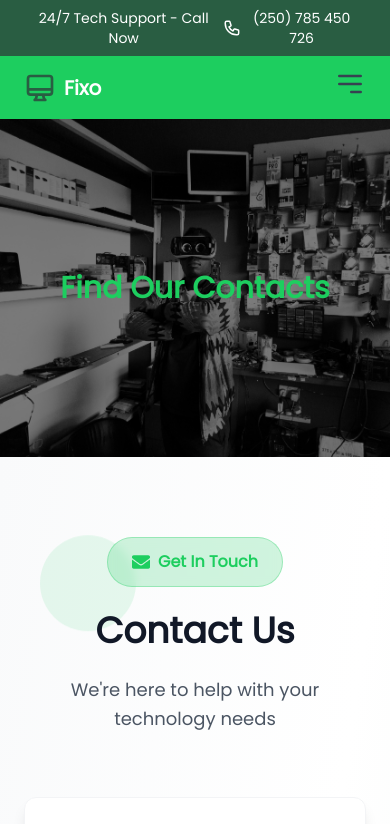
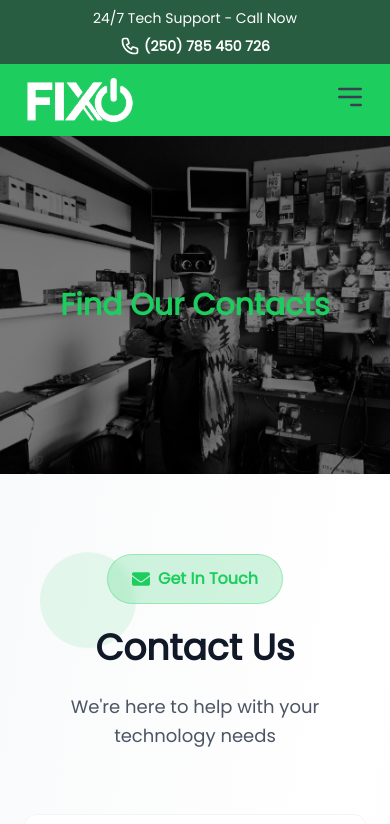
Before and after one commit to Ireme-Nyawe/fixo-fe, a React (Vite) app: page /contact in a window 390 px wide. Shown: the top 824 px of the page. Built offline with nearby package versions, Linux system fonts and the light colour scheme; no server answers.

Commit message:
add logo and some fixes (#64)
* add logo

* fix header responsiveness and contacts finetuning

* Top contacts, responsive

---------

Co-authored-by: Ireme-Nyawe <akimana.inono@gmail.com>

```diff
--- a/src/components/clients/Footer.tsx
+++ b/src/components/clients/Footer.tsx
@@ -1,5 +1,17 @@
 import { Link } from 'react-router-dom';
-import { FaFacebook, FaTwitter, FaInstagram, FaLinkedin, FaPhone, FaEnvelope, FaMapMarkerAlt, FaClock, FaShieldAlt, FaHeart, FaRocket } from 'react-icons/fa';
+import {
+  FaFacebook,
+  FaTwitter,
+  FaInstagram,
+  FaLinkedin,
+  FaPhone,
+  FaEnvelope,
+  FaMapMarkerAlt,
+  FaClock,
+  FaShieldAlt,
+  FaHeart,
+  FaRocket,
+} from 'react-icons/fa';
 
 const Footer = ({ lang }: { lang: string }) => {
   const quickLinks = [
@@ -11,17 +23,40 @@ const Footer = ({ lang }: { lang: string }) => {
   ];
 
   const socialMediaLinks = [
-    { href: 'https://facebook.com', icon: FaFacebook, label: 'Facebook', color: 'hover:text-blue-400' },
-    { href: 'https://twitter.com', icon: FaTwitter, label: 'Twitter', color: 'hover:text-blue-300' },
-    { href: 'https://instagram.com', icon: FaInstagram, label: 'Instagram', color: 'hover:text-pink-400' },
-    { href: 'https://linkedin.com', icon: FaLinkedin, label: 'LinkedIn', color: 'hover:text-blue-500' },
+    {
+      href: 'https://facebook.com',
+      icon: FaFacebook,
+      label: 'Facebook',
+      color: 'hover:text-blue-400',
+    },
+    {
+      href: 'https://twitter.com',
+      icon: FaTwitter,
+      label: 'Twitter',
+      color: 'hover:text-blue-300',
+    },
+    {
+      href: 'https://instagram.com',
+      icon: FaInstagram,
+      label: 'Instagram',
+      color: 'hover:text-pink-400',
+    },
+    {
+      href: 'https://linkedin.com',
+      icon: FaLinkedin,
+      label: 'LinkedIn',
+      color: 'hover:text-blue-500',
+    },
   ];
 
   const features = [
-    { icon: FaShieldAlt, text: { en: 'Secure & Reliable', rw: 'Umutekano n\'Uwizigirwa' } },
+    {
+      icon: FaShieldAlt,
+      text: { en: 'Secure & Reliable', rw: "Umutekano n'Uwizigirwa" },
+    },
     { icon: FaClock, text: { en: '24/7 Support', rw: 'Ubufasha 24/7' } },
     { icon: FaRocket, text: { en: 'Fast Response', rw: 'ubufasha bwihuse' } },
-    { icon: FaHeart, text: { en: 'Citizen First', rw: 'umuturage kw\'isonga' } },
+    { icon: FaHeart, text: { en: 'Citizen First', rw: "umuturage kw'isonga" } },
   ];
 
   return (
@@ -44,7 +79,7 @@ const Footer = ({ lang }: { lang: string }) => {
                 to="/"
                 className="text-3xl font-bold tracking-wide text-white mb-4 inline-block"
               >
-                Fixo
+                <img src="./logo-white.png" alt="Fixo Logo"  className='h-16'/>
               </Link>
               <p className="text-gray-300 text-sm leading-relaxed mb-6 text-justify">
                 {lang === 'en'
@@ -55,9 +90,14 @@ const Footer = ({ lang }: { lang: string }) => {
               {/* Features */}
               <div className="space-y-3">
                 {features.map((feature, index) => (
-                  <div key={index} className="flex items-center gap-3 text-gray-300 text-sm">
+                  <div
+                    key={index}
+                    className="flex items-center gap-3 text-gray-300 text-sm"
+                  >
                     <feature.icon className="text-secondary text-sm" />
-                    <span>{lang === 'en' ? feature.text.en : feature.text.rw}</span>
+                    <span>
+                      {lang === 'en' ? feature.text.en : feature.text.rw}
+                    </span>
                   </div>
                 ))}
               </div>
@@ -70,7 +110,7 @@ const Footer = ({ lang }: { lang: string }) => {
               </h3>
               <ul className="space-y-3 ">
                 {quickLinks.map((link, index) => (
-                  <li key={index} className='text-center'>
+                  <li key={index} className="text-center">
                     <Link
                       to={link.path}
                       className="text-gray-300 hover:text-secondary transition-colors duration-300 block text-sm"
@@ -101,7 +141,9 @@ const Footer = ({ lang }: { lang: string }) => {
                 </div>
                 <div className="flex items-center gap-3 text-gray-300 text-sm">
                   <FaClock className="text-secondary text-sm" />
-                  <span>{lang === 'en' ? '24/7 - all time' : '24/7 - igihe cyose'}</span>
+                  <span>
+                    {lang === 'en' ? '24/7 - all time' : '24/7 - igihe cyose'}
+                  </span>
                 </div>
               </div>
 
@@ -137,15 +179,20 @@ const Footer = ({ lang }: { lang: string }) => {
               <p className="text-gray-300 mb-6">
                 {lang === 'en'
                   ? 'Get the latest tech tips and updates delivered to your inbox.'
-                  : 'Habwa amakuru mashya y\'ikoranabuhanga wakira ubutumwa kuri imeli yawe.'}
+                  : "Habwa amakuru mashya y'ikoranabuhanga wakira ubutumwa kuri imeli yawe."}
               </p>
               <div className="flex flex-col sm:flex-row gap-4 max-w-md mx-auto">
                 <input
                   type="email"
-                  placeholder={lang === 'en' ? 'Enter your email' : 'Andika imeyili yawe'}
+                  placeholder={
+                    lang === 'en' ? 'Enter your email' : 'Andika imeyili yawe'
+                  }
                   className="flex-1 px-4 py-3 rounded-xl border border-gray-600 bg-gray-800 text-white placeholder-gray-400 focus:outline-none focus:border-secondary focus:ring-2 focus:ring-secondary/20"
                 />
-                <button disabled className="bg-secondary  text-white font-semibold py-3 px-6 rounded-xl">
+                <button
+                  disabled
+                  className="bg-secondary  text-white font-semibold py-3 px-6 rounded-xl"
+                >
                   {lang === 'en' ? 'Subscribe' : 'iyandikishe'}
                 </button>
               </div>
@@ -159,12 +206,18 @@ const Footer = ({ lang }: { lang: string }) => {
             <div className="flex flex-col md:flex-row justify-between items-center gap-4">
               <div className="text-center md:text-left">
                 <p className="text-gray-400 text-sm">
-                  &copy; {new Date().getFullYear()} Fixo. {lang === 'en' ? 'All rights reserved.' : 'yemewe n\'amategeko.'}
+                  &copy; {new Date().getFullYear()} Fixo.{' '}
+                  {lang === 'en'
+                    ? 'All rights reserved.'
+                    : "yemewe n'amategeko."}
                 </p>
               </div>
               <div className="flex flex-wrap justify-center md:justify-end gap-6 text-sm">
-                <Link to="/privacy-policy" className="text-gray-400 hover:text-secondary transition-colors duration-300">
-                  {lang === 'en' ? 'Privacy Policy' : 'Amategeko n\'amabwiriza'}
+                <Link
+                  to="/privacy-policy"
+                  className="text-gray-400 hover:text-secondary transition-colors duration-300"
+                >
+                  {lang === 'en' ? 'Privacy Policy' : "Amategeko n'amabwiriza"}
                 </Link>
               </div>
             </div>
--- a/src/components/clients/Header.tsx
+++ b/src/components/clients/Header.tsx
@@ -19,21 +19,33 @@ const Header = () => {
   return (
     <header className="bg-secondary shadow-lg">
       <div className="bg-primary p-2 relative overflow-hidden">
-        <div className="max-w-7xl mx-auto px-6">
-          <h1 className="text-center font-medium text-base relative z-10 flex items-center justify-center gap-2">
-            <span className="inline-flex items-center text-white text-sm sm:text-base">
+        <div className="max-w-7xl mx-auto px-4 sm:px-6">
+          <h1 className="text-center font-medium text-sm sm:text-base md:flex md:items-center md:justify-center md:gap-3 relative z-10">
+            <span className="block md:inline text-white text-sm sm:text-base">
               {lang === 'en'
                 ? '24/7 Tech Support - Call Now'
-                : 'Wifuza ubufasha bwihuse waduhamagara kuri'}
+                : 'Wifuza ubufasha bwihuse waduhamagara'}
             </span>
+
             <Link
-              to="tel:+250785 450 726"
-              className="text-white inline-flex items-center hover:text-yellow-300 transition-colors duration-300 text-sm sm:text-base"
+              to="tel:+250785450726"
+              className="mt-2 md:mt-0 text-white flex items-center justify-center hover:text-yellow-300 transition-colors duration-300 text-sm sm:text-base"
             >
-              <svg xmlns="http://www.w3.org/2000/svg" className="h-5 w-5 mr-1" fill="none" viewBox="0 0 24 24" stroke="currentColor">
-                <path strokeLinecap="round" strokeLinejoin="round" strokeWidth={2} d="M3 5a2 2 0 012-2h3.28a1 1 0 01.948.684l1.498 4.493a1 1 0 01-.502 1.21l-2.257 1.13a11.042 11.042 0 005.516 5.516l1.13-2.257a1 1 0 011.21-.502l4.493 1.498a1 1 0 01.684.949V19a2 2 0 01-2 2h-1C9.716 21 3 14.284 3 6V5z" />
+              <svg
+                xmlns="http://www.w3.org/2000/svg"
+                className="h-5 w-5 mr-1 flex-shrink-0"
+                fill="none"
+                viewBox="0 0 24 24"
+                stroke="currentColor"
+              >
+                <path
+                  strokeLinecap="round"
+                  strokeLinejoin="round"
+                  strokeWidth={2}
+                  d="M3 5a2 2 0 012-2h3.28a1 1 0 01.948.684l1.498 4.493a1 1 0 01-.502 1.21l-2.257 1.13a11.042 11.042 0 005.516 5.516l1.13-2.257a1 1 0 011.21-.502l4.493 1.498a1 1 0 01.684.949V19a2 2 0 01-2 2h-1C9.716 21 3 14.284 3 6V5z"
+                />
               </svg>
-              (250) 785 450 726
+              <span className="font-bold">(250) 785 450 726</span>
             </Link>
           </h1>
         </div>
@@ -42,19 +54,14 @@ const Header = () => {
       <nav className="max-w-7xl mx-auto flex justify-between items-center py-3 px-6">
         <div className="flex items-center">
           <Link to="/" className="flex items-center gap-2">
-            <svg xmlns="http://www.w3.org/2000/svg" className="h-8 w-8 text-primary" fill="none" viewBox="0 0 24 24" stroke="currentColor">
-              <path strokeLinecap="round" strokeLinejoin="round" strokeWidth={2} d="M9.75 17L9 20l-1 1h8l-1-1-.75-3M3 13h18M5 17h14a2 2 0 002-2V5a2 2 0 00-2-2H5a2 2 0 00-2 2v10a2 2 0 002 2z" />
-            </svg>
-            <span className="text-white text-xl font-bold hover:text-primary transition-colors duration-300">
-              Fixo
-            </span>
+            <img src="./logo-white.png" className="h-12 " />
           </Link>
         </div>
 
-        <div className="md:hidden">
+        <div className="lg:hidden">
           <button
             type="button"
-            title='Toggle menu'
+            title="Toggle menu"
             onClick={toggleMenu}
             className="text-gray-700 focus:outline-none"
           >
@@ -77,15 +84,26 @@ const Header = () => {
           </button>
         </div>
 
-        <div className="hidden md:flex items-center gap-8">
+        <div className="hidden lg:flex items-center gap-8">
           <ul className="flex gap-8 font-medium text-base">
             <li>
               <Link
                 to="/"
                 className="text-white hover:text-primary transition duration-300 flex items-center gap-1.5"
               >
-                <svg xmlns="http://www.w3.org/2000/svg" className="h-5 w-5" fill="none" viewBox="0 0 24 24" stroke="currentColor">
-                  <path strokeLinecap="round" strokeLinejoin="round" strokeWidth={2} d="M3 12l2-2m0 0l7-7 7 7M5 10v10a1 1 0 001 1h3m10-11l2 2m-2-2v10a1 1 0 01-1 1h-3m-6 0a1 1 0 001-1v-4a1 1 0 011-1h2a1 1 0 011 1v4a1 1 0 001 1m-6 0h6" />
+                <svg
+                  xmlns="http://www.w3.org/2000/svg"
+                  className="h-5 w-5"
+                  fill="none"
+                  viewBox="0 0 24 24"
+                  stroke="currentColor"
+                >
+                  <path
+                    strokeLinecap="round"
+                    strokeLinejoin="round"
+                    strokeWidth={2}
+                    d="M3 12l2-2m0 0l7-7 7 7M5 10v10a1 1 0 001 1h3m10-11l2 2m-2-2v10a1 1 0 01-1 1h-3m-6 0a1 1 0 001-1v-4a1 1 0 011-1h2a1 1 0 011 1v4a1 1 0 001 1m-6 0h6"
+                  />
                 </svg>
                 <span>{lang === 'en' ? 'Home' : 'Ahabanza'}</span>
               </Link>
@@ -95,8 +113,19 @@ const Header = () => {
                 to="/services"
                 className="text-white hover:text-primary transition duration-300 flex items-center gap-1.5"
               >
-                <svg xmlns="http://www.w3.org/2000/svg" className="h-5 w-5" fill="none" viewBox="0 0 24 24" stroke="currentColor">
-                  <path strokeLinecap="round" strokeLinejoin="round" strokeWidth={2} d="M10.325 4.317c.426-1.756 2.924-1.756 3.35 0a1.724 1.724 0 002.573 1.066c1.543-.94 3.31.826 2.37 2.37a1.724 1.724 0 001.065 2.572c1.756.426 1.756 2.924 0 3.35a1.724 1.724 0 00-1.066 2.573c.94 1.543-.826 3.31-2.37 2.37a1.724 1.724 0 00-2.572 1.065c-.426 1.756-2.924 1.756-3.35 0a1.724 1.724 0 00-2.573-1.066c-1.543.94-3.31-.826-2.37-2.37.996.608 2.296.07 2.572-1.065z" />
+                <svg
+                  xmlns="http://www.w3.org/2000/svg"
+                  className="h-5 w-5"
+                  fill="none"
+                  viewBox="0 0 24 24"
+                  stroke="currentColor"
+                >
+                  <path
+                    strokeLinecap="round"
+                    strokeLinejoin="round"
+                    strokeWidth={2}
+                    d="M10.325 4.317c.426-1.756 2.924-1.756 3.35 0a1.724 1.724 0 002.573 1.066c1.543-.94 3.31.826 2.37 2.37a1.724 1.724 0 001.065 2.572c1.756.426 1.756 2.924 0 3.35a1.724 1.724 0 00-1.066 2.573c.94 1.543-.826 3.31-2.37 2.37a1.724 1.724 0 00-2.572 1.065c-.426 1.756-2.924 1.756-3.35 0a1.724 1.724 0 00-2.573-1.066c-1.543.94-3.31-.826-2.37-2.37.996.608 2.296.07 2.572-1.065z"
+                  />
                 </svg>
                 <span>{lang === 'en' ? 'About Us' : 'Abo turi bo'}</span>
               </Link>
@@ -106,8 +135,19 @@ const Header = () => {
                 to="/products"
                 className="text-white hover:text-primary transition duration-300 flex items-center gap-1.5"
               >
-                <svg xmlns="http://www.w3.org/2000/svg" className="h-5 w-5" fill="none" viewBox="0 0 24 24" stroke="currentColor">
-                  <path strokeLinecap="round" strokeLinejoin="round" strokeWidth={2} d="M20 7l-8-4-8 4m16 0l-8 4m8-4v10l-8 4m0-10L4 7m8 4v10M4 7v10l8 4" />
+                <svg
+                  xmlns="http://www.w3.org/2000/svg"
+                  className="h-5 w-5"
+                  fill="none"
+                  viewBox="0 0 24 24"
+                  stroke="currentColor"
+                >
+                  <path
+                    strokeLinecap="round"
+                    strokeLinejoin="round"
+                    strokeWidth={2}
+                    d="M20 7l-8-4-8 4m16 0l-8 4m8-4v10l-8 4m0-10L4 7m8 4v10M4 7v10l8 4"
+                  />
                 </svg>
                 <span>{lang === 'en' ? 'Digital Access' : 'Ibikoresho'}</span>
               </Link>
@@ -117,8 +157,19 @@ const Header = () => {
                 to="/contact"
                 className="text-white hover:text-primary transition duration-300 flex items-center gap-1.5"
               >
-                <svg xmlns="http://www.w3.org/2000/svg" className="h-5 w-5" fill="none" viewBox="0 0 24 24" stroke="currentColor">
-                  <path strokeLinecap="round" strokeLinejoin="round" strokeWidth={2} d="M3 8l7.89 5.26a2 2 0 002.22 0L21 8M5 19h14a2 2 0 002-2V7a2 2 0 00-2-2H5a2 2 0 00-2 2v10a2 2 0 002 2z" />
+                <svg
+                  xmlns="http://www.w3.org/2000/svg"
+                  className="h-5 w-5"
+                  fill="none"
+                  viewBox="0 0 24 24"
+                  stroke="currentColor"
+                >
+                  <path
+                    strokeLinecap="round"
+                    strokeLinejoin="round"
+                    strokeWidth={2}
+                    d="M3 8l7.89 5.26a2 2 0 002.22 0L21 8M5 19h14a2 2 0 002-2V7a2 2 0 00-2-2H5a2 2 0 00-2 2v10a2 2 0 002 2z"
+                  />
                 </svg>
                 <span>{lang === 'en' ? 'Contact' : 'Twandikire'}</span>
               </Link>
@@ -132,8 +183,19 @@ const Header = () => {
             >
               <div className="absolute inset-0 bg-gradient-to-r from-primary to-primary-dark opacity-0 group-hover:opacity-100 transition-opacity duration-300"></div>
               <div className="relative flex items-center gap-2 text-base text-white font-medium">
-                <svg xmlns="http://www.w3.org/2000/svg" className="h-5 w-5 animate-bounce" fill="none" viewBox="0 0 24 24" stroke="currentColor">
-                  <path strokeLinecap="round" strokeLinejoin="round" strokeWidth={2} d="M3 5a2 2 0 012-2h3.28a1 1 0 01.948.684l1.498 4.493a1 1 0 01-.502 1.21l-2.257 1.13a11.042 11.042 0 005.516 5.516l1.13-2.257a1 1 0 011.21-.502l4.493 1.498a1 1 0 01.684.949V19a2 2 0 01-2 2h-1C9.716 21 3 14.284 3 6V5z" />
+                <svg
+                  xmlns="http://www.w3.org/2000/svg"
+                  className="h-5 w-5 animate-bounce"
+                  fill="none"
+                  viewBox="0 0 24 24"
+                  stroke="currentColor"
+                >
+                  <path
+                    strokeLinecap="round"
+                    strokeLinejoin="round"
+                    strokeWidth={2}
+                    d="M3 5a2 2 0 012-2h3.28a1 1 0 01.948.684l1.498 4.493a1 1 0 01-.502 1.21l-2.257 1.13a11.042 11.042 0 005.516 5.516l1.13-2.257a1 1 0 011.21-.502l4.493 1.498a1 1 0 01.684.949V19a2 2 0 01-2 2h-1C9.716 21 3 14.284 3 6V5z"
+                  />
                 </svg>
                 {lang === 'en' ? 'Call now' : 'Saba ubufasha'}
               </div>
@@ -153,13 +215,15 @@ const Header = () => {
                 alt={lang === 'en' ? 'Kinyarwanda flag' : 'English flag'}
                 className="w-5 h-4"
               />
-              <span className="font-medium">{lang === 'en' ? 'Kinyarwanda' : 'English'}</span>
+              <span className="font-medium">
+                {lang === 'en' ? 'Kinyarwanda' : 'English'}
+              </span>
             </button>
           </div>
         </div>
 
         {isMenuOpen && (
-          <div className="md:hidden fixed inset-0 bg-secondary bg-opacity-95 z-50">
+          <div className="lg:hidden fixed inset-0 bg-secondary bg-opacity-95 z-50">
             <div className="flex flex-col h-full">
               <div className="flex justify-end p-4">
                 <button
@@ -168,8 +232,18 @@ const Header = () => {
                   title="Close menu"
                   aria-label="Close menu"
                 >
-                  <svg className="w-8 h-8" fill="none" stroke="currentColor" viewBox="0 0 24 24">
-                    <path strokeLinecap="round" strokeLinejoin="round" strokeWidth="2" d="M6 18L18 6M6 6l12 12" />
+                  <svg
+                    className="w-8 h-8"
+                    fill="none"
+                    stroke="currentColor"
+                    viewBox="0 0 24 24"
+                  >
+                    <path
+                      strokeLinecap="round"
+                      strokeLinejoin="round"
+                      strokeWidth="2"
+                      d="M6 18L18 6M6 6l12 12"
+                    />
                   </svg>
                 </button>
               </div>
@@ -180,8 +254,18 @@ const Header = () => {
                     className="text-white hover:text-primary transition duration-300 flex items-center gap-2"
                     onClick={toggleMenu}
                   >
-                    <svg className="w-5 h-5" fill="none" stroke="currentColor" viewBox="0 0 24 24">
-                      <path strokeLinecap="round" strokeLinejoin="round" strokeWidth="2" d="M3 12l2-2m0 0l7-7 7 7M5 10v10a1 1 0 001 1h3m10-11l2 2m-2-2v10a1 1 0 01-1 1h-3m-6 0a1 1 0 001-1v-4a1 1 0 011-1h2a1 1 0 011 1v4a1 1 0 001 1m-6 0h6" />
+                    <svg
+                      className="w-5 h-5"
+                      fill="none"
+                      stroke="currentColor"
+                      viewBox="0 0 24 24"
+                    >
+                      <path
+                        strokeLinecap="round"
+                        strokeLinejoin="round"
+                        strokeWidth="2"
+                        d="M3 12l2-2m0 0l7-7 7 7M5 10v10a1 1 0 001 1h3m10-11l2 2m-2-2v10a1 1 0 01-1 1h-3m-6 0a1 1 0 001-1v-4a1 1 0 011-1h2a1 1 0 011 1v4a1 1 0 001 1m-6 0h6"
+                      />
                     </svg>
                     {lang === 'en' ? 'Home' : 'Ahabanza'}
                   </Link>
@@ -192,8 +276,18 @@ const Header = () => {
                     className="text-white hover:text-primary transition duration-300 flex items-center gap-2"
                     onClick={toggleMenu}
                   >
-                    <svg className="w-5 h-5" fill="none" stroke="currentColor" viewBox="0 0 24 24">
-                      <path strokeLinecap="round" strokeLinejoin="round" strokeWidth="2" d="M10.325 4.317c.426-1.756 2.924-1.756 3.35 0a1.724 1.724 0 002.573 1.066c1.543-.94 3.31.826 2.37 2.37a1.724 1.724 0 001.065 2.572c1.756.426 1.756 2.924 0 3.35a1.724 1.724 0 00-1.066 2.573c.94 1.543-.826 3.31-2.37 2.37.996.608 2.296.07 2.572-1.065z" />
+                    <svg
+                      className="w-5 h-5"
+                      fill="none"
+                      stroke="currentColor"
+                      viewBox="0 0 24 24"
+                    >
+                      <path
+                        strokeLinecap="round"
+                        strokeLinejoin="round"
+                        strokeWidth="2"
+                        d="M10.325 4.317c.426-1.756 2.924-1.756 3.35 0a1.724 1.724 0 002.573 1.066c1.543-.94 3.31.826 2.37 2.37a1.724 1.724 0 001.065 2.572c1.756.426 1.756 2.924 0 3.35a1.724 1.724 0 00-1.066 2.573c.94 1.543-.826 3.31-2.37 2.37.996.608 2.296.07 2.572-1.065z"
+                      />
                     </svg>
                     {lang === 'en' ? 'About Us' : 'Abo turi bo'}
                   </Link>
@@ -204,8 +298,18 @@ const Header = () => {
                     className="text-white hover:text-primary transition duration-300 flex items-center gap-2"
                     onClick={toggleMenu}
                   >
-                    <svg className="w-5 h-5" fill="none" stroke="currentColor" viewBox="0 0 24 24">
-                      <path strokeLinecap="round" strokeLinejoin="round" strokeWidth="2" d="M20 7l-8-4-8 4m16 0l-8 4m8-4v10l-8 4m0-10L4 7m8 4v10M4 7v10l8 4" />
+                    <svg
+                      className="w-5 h-5"
+                      fill="none"
+                      stroke="currentColor"
+                      viewBox="0 0 24 24"
+                    >
+                      <path
+                        strokeLinecap="round"
+                        strokeLinejoin="round"
+                        strokeWidth="2"
+                        d="M20 7l-8-4-8 4m16 0l-8 4m8-4v10l-8 4m0-10L4 7m8 4v10M4 7v10l8 4"
+                      />
                     </svg>
                     {lang === 'en' ? 'Digital Access' : 'Ibikoresho'}
                   </Link>
@@ -216,8 +320,18 @@ const Header = () => {
                     className="text-white hover:text-primary transition duration-300 flex items-center gap-2"
                     onClick={toggleMenu}
                   >
-                    <svg className="w-5 h-5" fill="none" stroke="currentColor" viewBox="0 0 24 24">
-                      <path strokeLinecap="round" strokeLinejoin="round" strokeWidth="2" d="M3 8l7.89 5.26a2 2 0 002.22 0L21 8M5 19h14a2 2 0 002-2V7a2 2 0 00-2-2H5a2 2 0 00-2 2v10a2 2 0 002 2z" />
+                    <svg
+                      className="w-5 h-5"
+                      fill="none"
+                      stroke="currentColor"
+                      viewBox="0 0 24 24"
+                    >
+                      <path
+                        strokeLinecap="round"
+                        strokeLinejoin="round"
+                        strokeWidth="2"
+                        d="M3 8l7.89 5.26a2 2 0 002.22 0L21 8M5 19h14a2 2 0 002-2V7a2 2 0 00-2-2H5a2 2 0 00-2 2v10a2 2 0 002 2z"
+                      />
                     </svg>
                     {lang === 'en' ? 'Contact' : 'Twandikire'}
                   </Link>
@@ -228,8 +342,18 @@ const Header = () => {
                     className="bg-primary hover:bg-primary-dark px-6 py-3 rounded-md shadow-lg text-white flex items-center gap-2 transform hover:scale-105 transition-all duration-300 animate-pulse"
                     onClick={toggleMenu}
                   >
-                    <svg className="w-5 h-5 animate-bounce" fill="none" stroke="currentColor" viewBox="0 0 24 24">
-                      <path strokeLinecap="round" strokeLinejoin="round" strokeWidth="2" d="M3 5a2 2 0 012-2h3.28a1 1 0 01.948.684l1.498 4.493a1 1 0 01-.502 1.21l-2.257 1.13a11.042 11.042 0 005.516 5.516l1.13-2.257a1 1 0 011.21-.502l4.493 1.498a1 1 0 01.684.949V19a2 2 0 01-2 2h-1C9.716 21 3 14.284 3 6V5z" />
+                    <svg
+                      className="w-5 h-5 animate-bounce"
+                      fill="none"
+                      stroke="currentColor"
+                      viewBox="0 0 24 24"
+                    >
+                      <path
+                        strokeLinecap="round"
+                        strokeLinejoin="round"
+                        strokeWidth="2"
+                        d="M3 5a2 2 0 012-2h3.28a1 1 0 01.948.684l1.498 4.493a1 1 0 01-.502 1.21l-2.257 1.13a11.042 11.042 0 005.516 5.516l1.13-2.257a1 1 0 011.21-.502l4.493 1.498a1 1 0 01.684.949V19a2 2 0 01-2 2h-1C9.716 21 3 14.284 3 6V5z"
+                      />
                     </svg>
                     {lang === 'en' ? 'Call now' : 'Saba ubufasha'}
                   </Link>
```
Also changed, not shown: src/components/clients/ContactsSection.tsx (+7 -7 lines), src/components/clients/HeroSection.tsx (+48 -28 lines), public/logo-white.png (added), public/logo.png.
